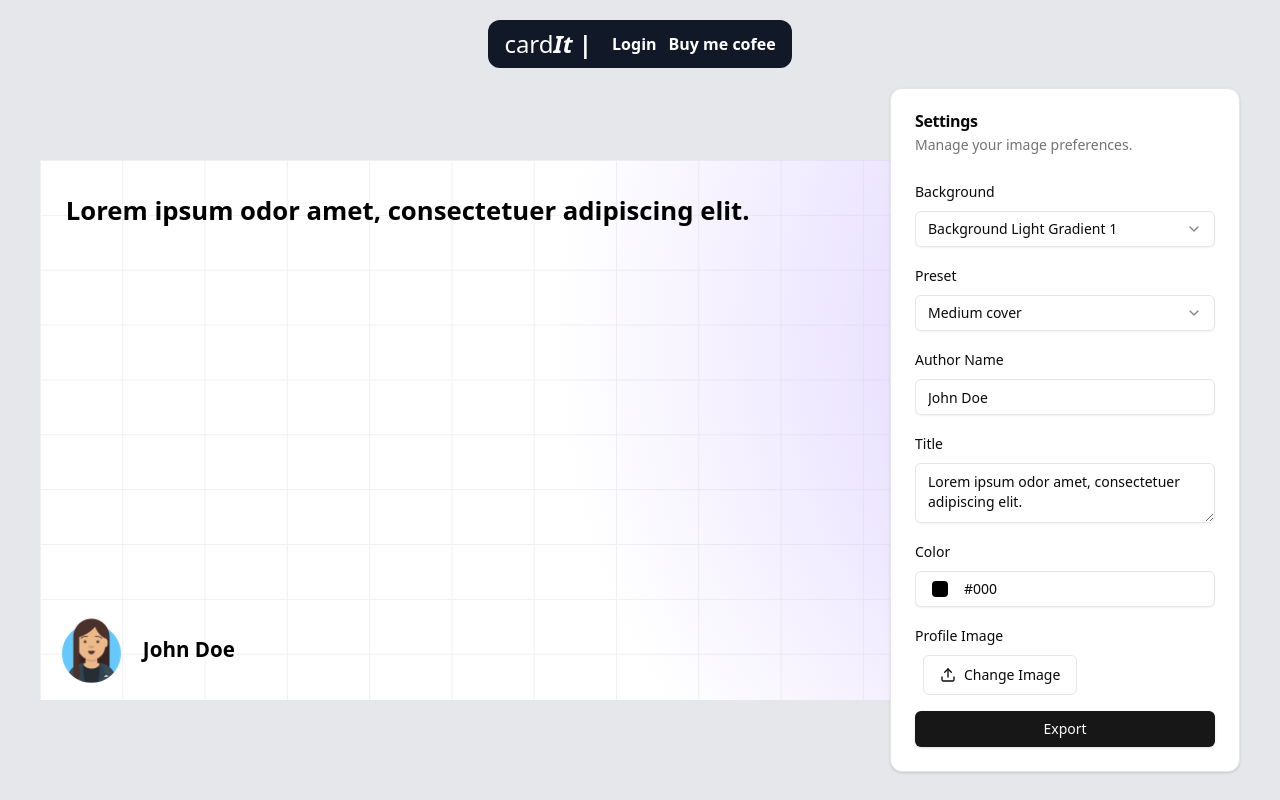
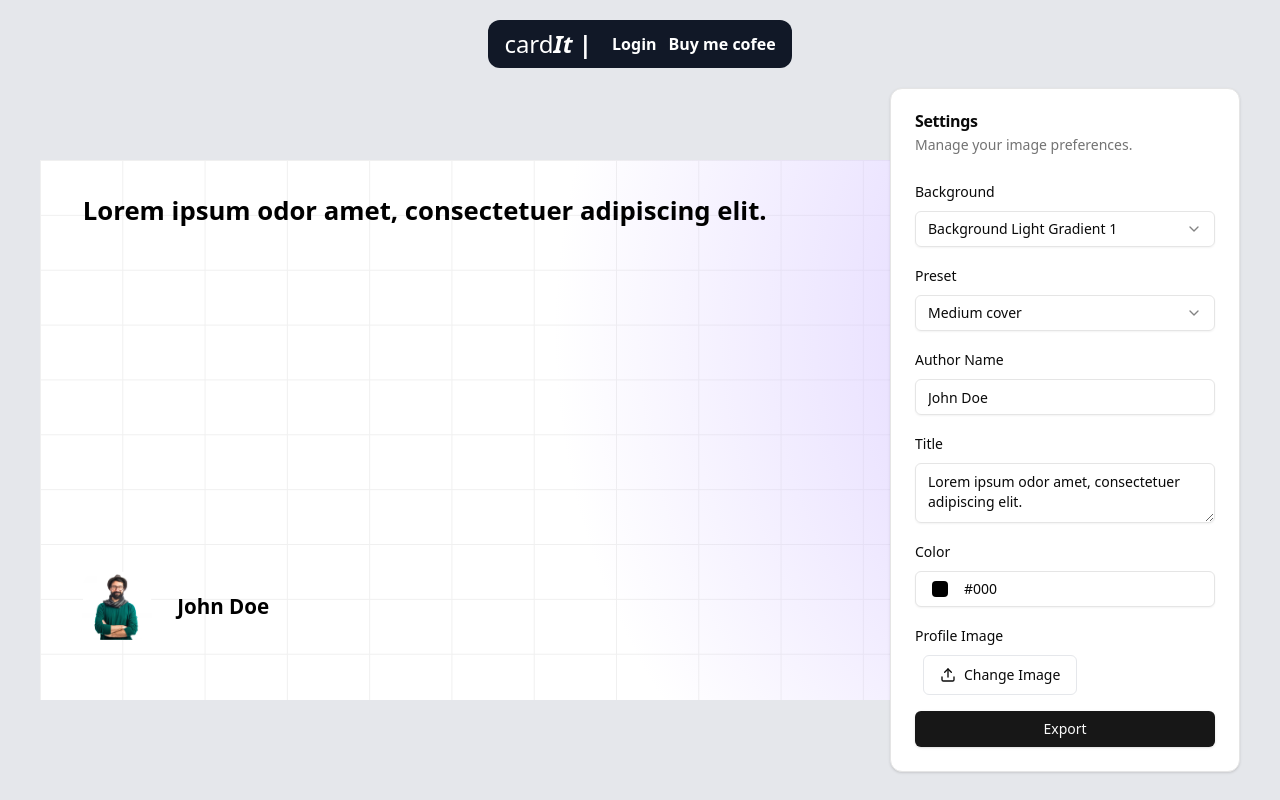
Before and after one commit to Bawanthathilan/cardIt, a Next.js app: page / in a window 1280 px wide. Built offline with nearby package versions, Linux system fonts and the light colour scheme.

Commit message:
fixed type errors

```diff
--- a/src/app/page.tsx
+++ b/src/app/page.tsx
@@ -5,11 +5,11 @@ import { BACKGROUND_OPTIONS } from "@/data/backgrounds";
 import { sizes } from "@/data/sizes";
 import { useSettingStore } from "@/_store";
 
-export default function Home() {
+export default function Home():any {
   const { bg, size, authorImage, authorName, textColor, Title , setSvgRef , svgRef } =
     useSettingStore((state) => state);
   const selectedBg = BACKGROUND_OPTIONS.find((option) => option.name === bg);
-  const selectedSize = sizes.find((option) => option.label === size);
+  const selectedSize:any = sizes.find((option) => option.label === size);
 
   // Calculate the display dimensions for the SVG
   const displayWidth = 1200; // Fixed display width
@@ -30,7 +30,7 @@ export default function Home() {
         >
           {/* Background */}
           <foreignObject x="0" y="0" width="100%" height="100%">
-            <div xmlns="http://www.w3.org/1999/xhtml" className="w-full h-full">
+            <div className="w-full h-full">
               {selectedBg?.component}
             </div>
           </foreignObject>
@@ -40,8 +40,8 @@ export default function Home() {
             <g>
               <clipPath id="roundedRectClip">
                 <rect
-                  x="20"
-                  y={selectedSize?.height - 100}
+                  x="50"
+                  y={selectedSize?.height - 150}
                   width="80"
                   height="80"
                   rx="20"
@@ -50,8 +50,8 @@ export default function Home() {
               </clipPath>
               <image
                 href={authorImage}
-                x="20"
-                y={selectedSize?.height - 100}
+                x="50"
+                y={selectedSize?.height - 150}
                 width="80"
                 height="80"
                 clipPath="url(#roundedRectClip)"
@@ -60,7 +60,7 @@ export default function Home() {
           )}
           {Title && (
             <text
-              x="30"
+              x="50"
               y="70"
               fontSize="30"
               className=" font-bold text-white"
@@ -72,8 +72,8 @@ export default function Home() {
           {/* Author Name */}
           {authorName && (
             <text
-              x="120" // Adjust horizontal position
-              y={selectedSize?.height - 50} // Adjust vertical position relative to bottom
+              x="160" // Adjust horizontal position
+              y={selectedSize?.height - 100} // Adjust vertical position relative to bottom
               fontSize="24"
               className=" font-bold text-white"
               fill={textColor}
--- a/src/components/SidePanel.tsx
+++ b/src/components/SidePanel.tsx
@@ -75,7 +75,7 @@ export default function SidePanel() {
   };
 
   const exportAsPng = async () => {
-    const svg = document.querySelector('.mainSvg');
+    const svg:any = document.querySelector('.mainSvg');
 
   try {
     const dataUrl = await toPng(svg, {
```
Also changed, not shown: public/avataaars.png.
